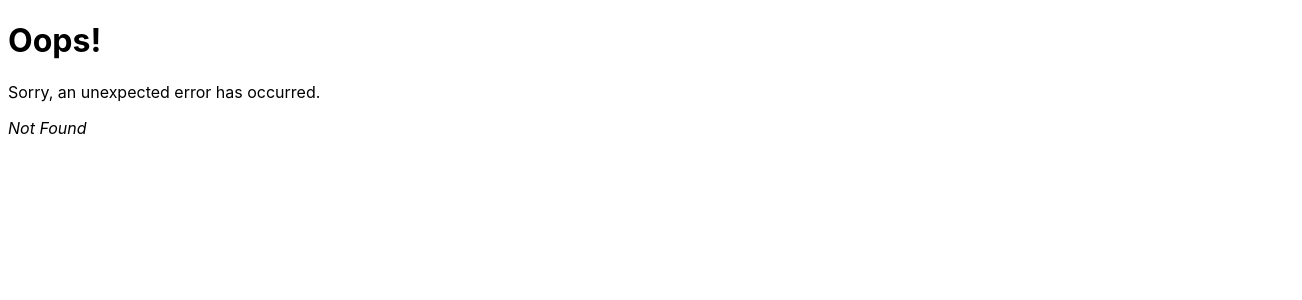
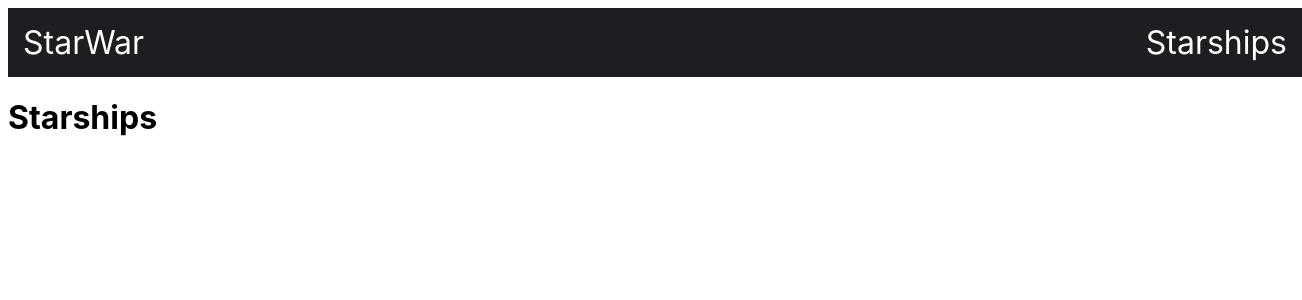
Before and after one commit to kseniiaIrinarkhova/starwarUniverse, a React (Vite) app: page /starships in a window 1280 px wide. Before the commit this address had no page. Shown: the top 300 px of the page, 1302 px wide, since content can reach past the window. Built offline with nearby package versions, Linux system fonts and the light colour scheme.

Commit message:
added Starships page

```diff
--- a/src/routes/root.jsx
+++ b/src/routes/root.jsx
@@ -1,8 +1,12 @@
+import { Outlet } from 'react-router-dom';
 import Nav from '../components/Nav/Nav'
 export default function Root() {
     return (
         <>
             <Nav/>
+            <div className="page">
+                <Outlet />
+            </div>
         </>
     );
 }
--- /dev/null
+++ b/src/routes/starships.jsx
@@ -0,0 +1,7 @@
+
+
+export default function Starships() {
+    return (
+        <div><h1>Starships</h1></div>
+    )
+}
```
Also changed, not shown: src/main.jsx (+8 -1 lines), src/components/ErrorPage/ErrorPage.jsx (renamed from src/error-page.jsx).
